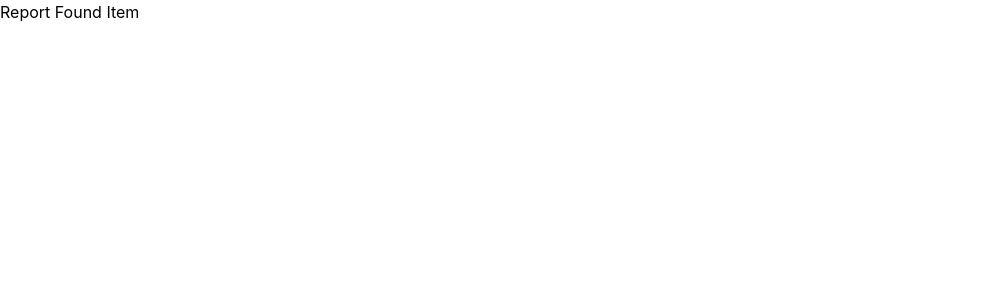
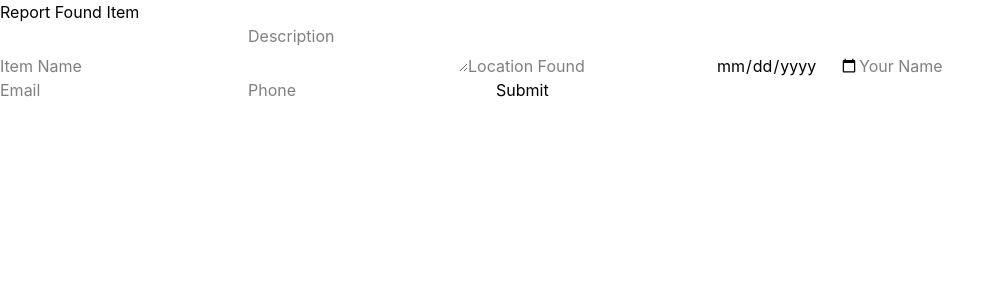
Before and after one commit to SHAKIR2001/lost-found-app, a React (Vite) app in the folder client/: page /report-found in a window 1280 px wide. Shown: the top 300 px of the page, without its empty margins (0-1004 px from the left). Built offline with nearby package versions, Linux system fonts and the light colour scheme.

Commit message:
feat: enhance ReportFound component with form handling and API integration 😒

```diff
--- a/client/src/pages/ReportFound.jsx
+++ b/client/src/pages/ReportFound.jsx
@@ -1,7 +1,108 @@
+import { useState } from "react";
+import { createItem } from "../services/api";
+
 function ReportFound() {
+
+  const [formData, setFormData] = useState({
+    title: "",
+    description: "",
+    location: "",
+    date: "",
+    contactName: "",
+    contactEmail: "",
+    contactPhone: ""
+  });
+
+  const handleChange = (e) => {
+    setFormData({
+      ...formData,
+      [e.target.name]: e.target.value
+    });
+  };
+
+  const handleSubmit = async (e) => {
+    e.preventDefault();
+
+    try {
+
+      await createItem({
+        ...formData,
+        type: "found"
+      });
+
+      alert("Found item reported successfully");
+
+    } catch (error) {
+      console.error(error);
+      alert("Error submitting form");
+    }
+  };
+
   return (
     <div>
+
       <h2>Report Found Item</h2>
+
+      <form onSubmit={handleSubmit}>
+
+        <input
+          type="text"
+          name="title"
+          placeholder="Item Name"
+          onChange={handleChange}
+          required
+        />
+
+        <textarea
+          name="description"
+          placeholder="Description"
+          onChange={handleChange}
+          required
+        />
+
+        <input
+          type="text"
+          name="location"
+          placeholder="Location Found"
+          onChange={handleChange}
+          required
+        />
+
+        <input
+          type="date"
+          name="date"
+          onChange={handleChange}
+          required
+        />
+
+        <input
+          type="text"
+          name="contactName"
+          placeholder="Your Name"
+          onChange={handleChange}
+          required
+        />
+
+        <input
+          type="email"
+          name="contactEmail"
+          placeholder="Email"
+          onChange={handleChange}
+          required
+        />
+
+        <input
+          type="text"
+          name="contactPhone"
+          placeholder="Phone"
+          onChange={handleChange}
+          required
+        />
+
+        <button type="submit">Submit</button>
+
+      </form>
+
     </div>
   );
 }
```
